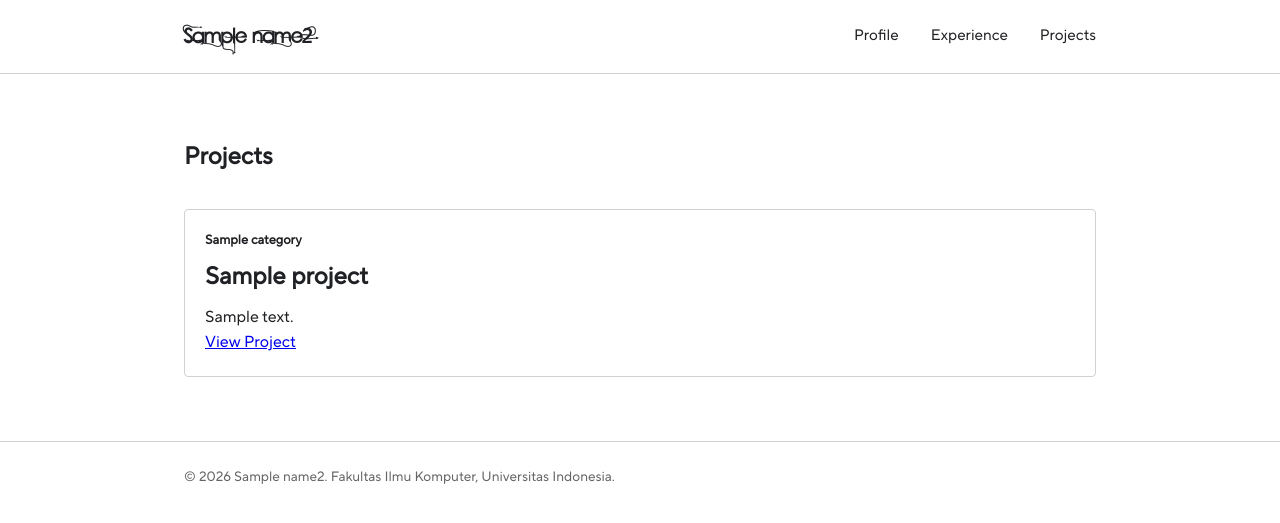
After one commit to zzoyya/myportofolio, a Django app: template templates/projects.html in a window 1280 px wide. The commit adds this page. Shown: the top 523 px of the page. Run offline with Django 5.2, Linux system fonts and the light colour scheme; the template is opened without the code that fills it: most values are stand-ins (such as "Sample title", 1, 10 or a date in 2020).

Commit message:
Add projects portfolio page

```diff
--- a/static/css/style.css
+++ b/static/css/style.css
@@ -7,6 +7,11 @@
 :root {
     --paper: #ffffff;
     --radius: 4px;
+
+    --ink: #202124;
+    --line: #d1d1d1;
+    --text-muted: #666666;
+    --accent-dark: #333333;
 }
 
 body {
@@ -70,7 +75,7 @@ body {
     white-space: nowrap;
 }
 
-.container {
+.portofolio-grid {
     display: grid;
     grid-template-columns: 1fr 2fr;
     gap: 4px;
@@ -324,4 +329,89 @@ body {
 
 body {
     font-family: 'TTNormsPro-Normal', sans-serif;
+<<<<<<< Updated upstream
+=======
 }
+
+.experience-section {
+    padding: 4rem 0;
+}
+
+.section-kicker {
+    color: var(--accent-dark);
+    font-size: 0.8rem;
+    font-weight: 700;
+    letter-spacing: 0.08em;
+    text-transform: uppercase;
+}
+
+.experience-section h1 {
+    margin: 0.4rem 0 1.5rem;
+    font-size: 2rem;
+}
+
+.experience-grid {
+    display: grid;
+    grid-template-columns: repeat(auto-fit, minmax(240px, 1fr));
+    gap: 1rem;
+}
+
+.experience-card {
+    padding: 1.25rem;
+    background-color: #fff;
+    border: 1px solid var(--line);
+    border-radius: var(--radius);
+}
+
+.experience-category {
+    color: var(--accent-dark);
+    font-size: 0.75rem;
+    font-weight: 700;
+    text-transform: uppercase;
+}
+
+.experience-card h2 {
+    margin: 0.5rem 0;
+    font-size: 1.25rem;
+}
+
+.experience-description,
+.empty-state {
+    color: var(--text-muted);
+}
+
+.experience-status {
+    margin-top: 1rem;
+    font-size: 0.85rem;
+    font-weight: 600;
+}
+
+.project-section {
+    padding: 4rem 0;
+}
+
+.project-section h1 {
+    margin-bottom: 2rem;
+}
+
+.project-grid {
+    display: grid;
+    grid-template-columns: repeat(auto-fit, minmax(240px, 1fr));
+    gap: 1rem;
+}
+
+.project-card {
+    padding: 1.25rem;
+    border: 1px solid var(--line);
+    border-radius: var(--radius);
+}
+
+.project-category {
+    font-size: 0.8rem;
+    font-weight: 700;
+}
+
+.project-card h2 {
+    margin: 0.5rem 0;
+>>>>>>> Stashed changes
+}
--- /dev/null
+++ b/templates/projects.html
@@ -0,0 +1,66 @@
+<!DOCTYPE html>
+<html lang="en">
+<head>
+    <meta charset="UTF-8">
+    <meta name="viewport" content="width=device-width, initial-scale=1.0">
+    <title>{{ name }} - Portfolio</title>
+    <link rel="preconnect" href="https://fonts.googleapis.com">
+    <link rel="preconnect" href="https://fonts.gstatic.com" crossorigin>
+    <link href="https://fonts.googleapis.com/css2?family=Space+Grotesk:wght@500;700&display=swap" rel="stylesheet">
+    <link rel="stylesheet" href="/static/css/style.css">
+</head>
+<body>
+    <header class="site-header">
+        <div class="container">
+            <a href="{% url 'main:show_main' %}" class="brand">{{ name2 }}</a>
+            <nav>
+                <a href="{% url 'main:show_main' %}">Profile</a>
+                <a href="{% url 'main:show_experience' %}">Experience</a>
+                <a href="{% url 'main:show_projects' %}">Projects</a>
+            </nav>
+        </div>
+    </header>
+
+    <main>
+        <section class="project-section">
+            <div class="container">
+                <h1>Projects</h1>
+
+                <div class="project-grid">
+                    {% for project in project_list %}
+                    <article class="project-card">
+                        <p class="project-category">
+                            {{ project.category }}
+                        </p>
+
+                        <h2>
+                            {{ project.title }}
+                        </h2>
+                        <p>
+                            {{ project.description }}
+                        </p>
+
+                        {% if project.link %}
+                            <a href="{{ project.link }}" target="_blank">
+                                View Project
+                            </a>
+                        {% endif %}
+
+                    </article>
+                    {% empty %}
+                    <p>
+                        Belum ada project yang ditambahkan.
+                    </p>
+                    {% endfor %}
+                </div>
+            </div>
+        </section>
+    </main>
+
+    <footer class="site-footer">
+        <div class="container">
+            <p>&copy; 2026 {{ name2 }}. Fakultas Ilmu Komputer, Universitas Indonesia.</p>
+        </div>
+    </footer>
+</body>
+</html>
```
Also changed, not shown: main/models.py (added, +35 -0 lines), main/urls.py (added, +11 -0 lines), main/views.py (added, +36 -0 lines), templates/experience.html (added, +63 -0 lines), templates/index.html (+13 -1 lines), README.md, main/migrations/0002_project.py (added).
